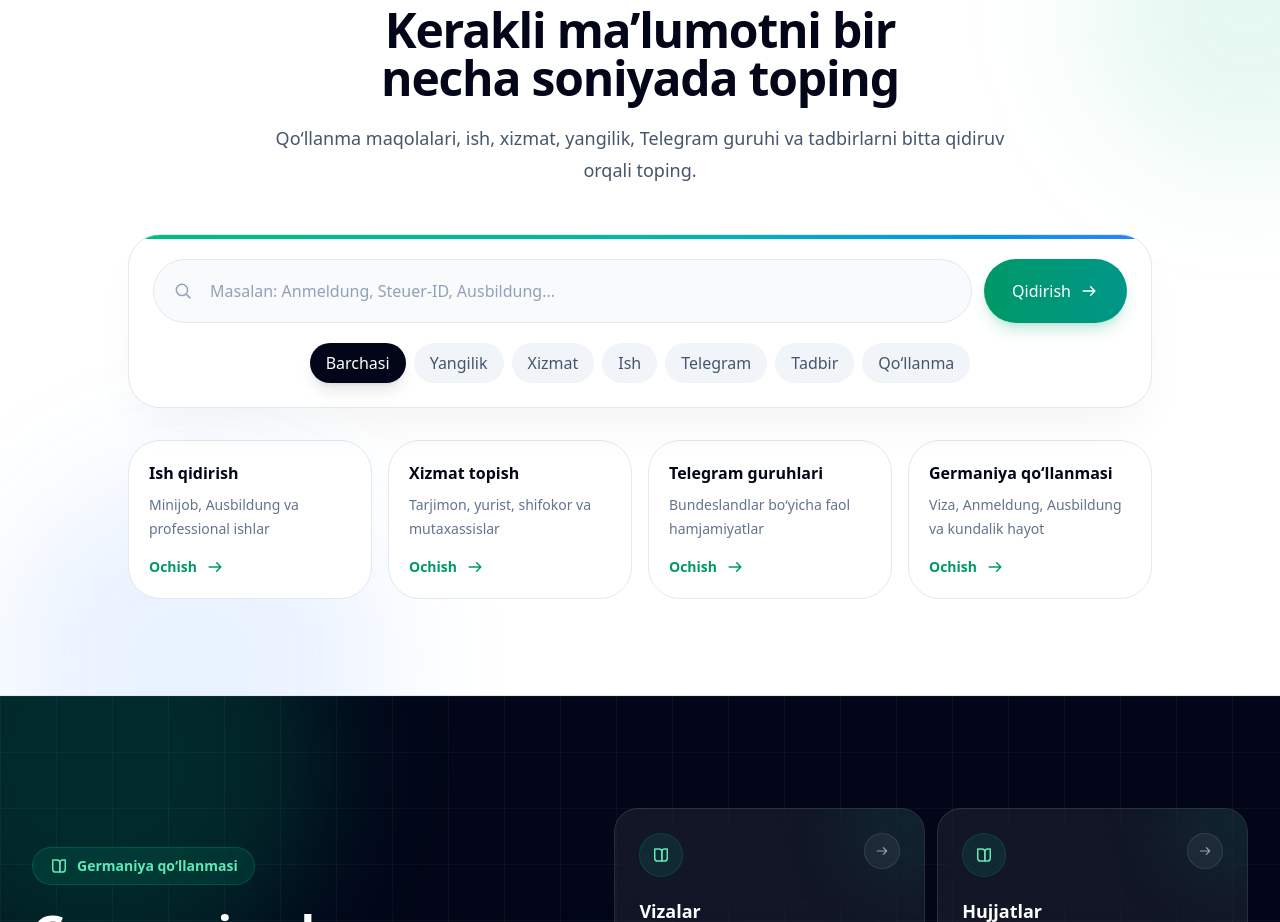
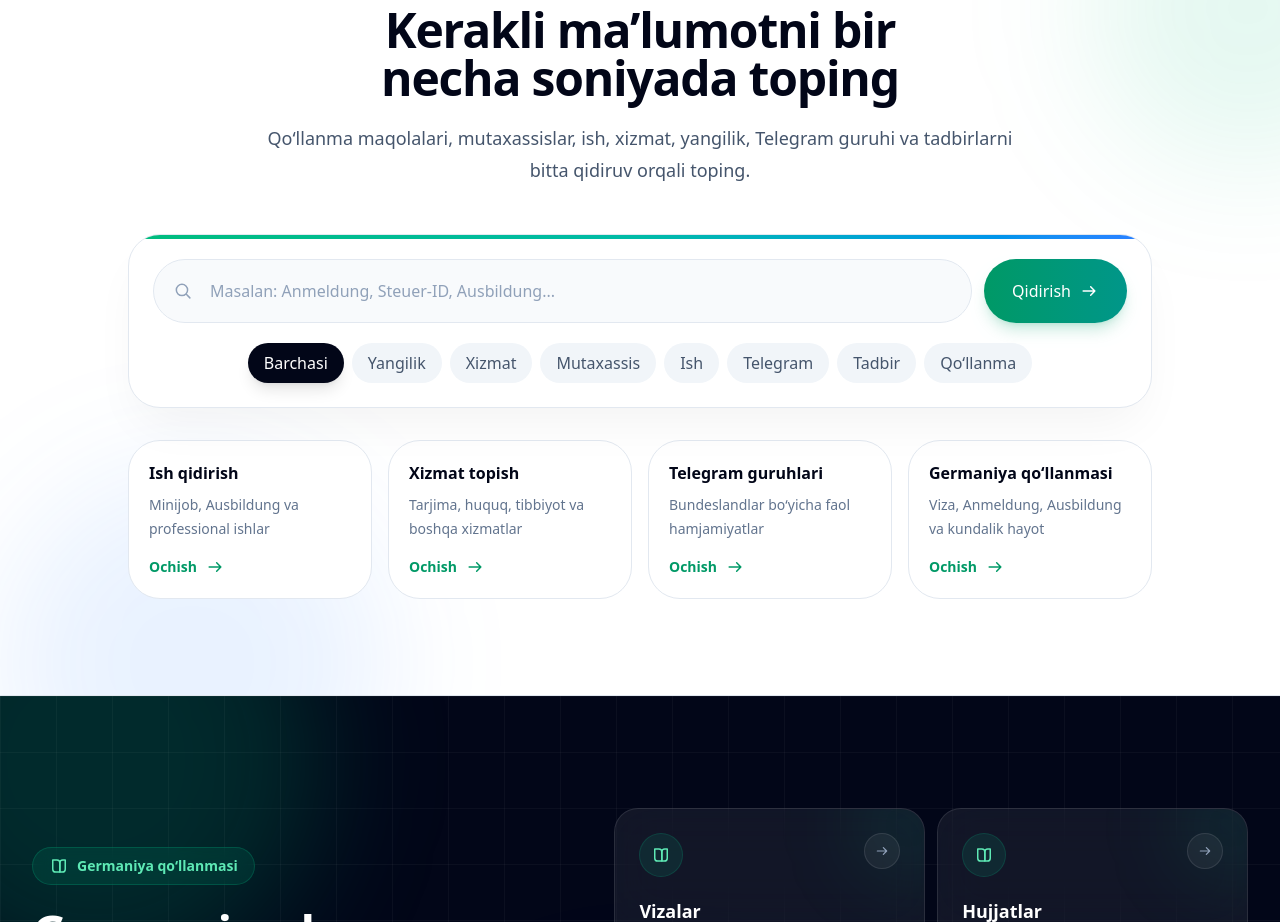
Before and after one commit to ZafarUsarov/vatandoshlar-portal, a Next.js app: page /uz in a window 1280 px wide. Shown: the part 1840-2762 px from the top of the page. Built offline with nearby package versions, Linux system fonts and the light colour scheme.

Commit message:
feat(search): add specialists to global search

```diff
--- a/components/SearchSection.tsx
+++ b/components/SearchSection.tsx
@@ -18,6 +18,7 @@ const categories: ReadonlyArray<SearchFilter> = [
   "Barchasi",
   "Yangilik",
   "Xizmat",
+  "Mutaxassis",
   "Ish",
   "Telegram",
   "Tadbir",
@@ -69,6 +70,9 @@ function getCategoryStyles(category: SearchCategory) {
 
     case "Xizmat":
       return "bg-violet-50 text-violet-700 dark:bg-violet-500/10 dark:text-violet-300";
+
+    case "Mutaxassis":
+      return "bg-fuchsia-50 text-fuchsia-700 dark:bg-fuchsia-500/10 dark:text-fuchsia-300";
 
     case "Ish":
       return "bg-amber-50 text-amber-700 dark:bg-amber-500/10 dark:text-amber-300";
@@ -143,8 +147,8 @@ export default function SearchSection() {
 
           <p className="mx-auto mt-5 max-w-3xl text-lg leading-8 text-slate-600 dark:text-slate-400">
             {locale === "de"
-              ? "Finden Sie Guide-Artikel, Jobs, Dienstleistungen, Nachrichten, Telegram-Gruppen und Veranstaltungen über eine Suche."
-              : "Qo‘llanma maqolalari, ish, xizmat, yangilik, Telegram guruhi va tadbirlarni bitta qidiruv orqali toping."}
+              ? "Finden Sie Guide-Artikel, Fachkräfte, Jobs, Dienstleistungen, Nachrichten, Telegram-Gruppen und Veranstaltungen über eine Suche."
+              : "Qo‘llanma maqolalari, mutaxassislar, ish, xizmat, yangilik, Telegram guruhi va tadbirlarni bitta qidiruv orqali toping."}
           </p>
         </div>
 
@@ -307,7 +311,7 @@ export default function SearchSection() {
                 },
                 {
                   title: "Xizmat topish",
-                  description: "Tarjimon, yurist, shifokor va mutaxassislar",
+                  description: "Tarjima, huquq, tibbiyot va boshqa xizmatlar",
                   href: `/${locale}/services`,
                 },
                 {
--- a/data/searchIndex.ts
+++ b/data/searchIndex.ts
@@ -4,6 +4,10 @@ import {
 } from "./jobs";
 import { getGuideArticlesByCategory } from "./guide/articles";
 import { getGuideCategories } from "./guide/categories";
+import {
+  localizeSpecialist,
+  specialists,
+} from "./specialists";
 
 export type SearchLocale = SupportedJobLocale;
 
@@ -11,6 +15,7 @@ export type SearchCategory =
   | "Sahifa"
   | "Yangilik"
   | "Xizmat"
+  | "Mutaxassis"
   | "Ish"
   | "Ish platformasi"
   | "Telegram"
@@ -395,6 +400,45 @@ function getStaticSearchItems(
   });
 }
 
+function getSpecialistSearchItems(
+  locale: SearchLocale,
+): ReadonlyArray<GlobalSearchItem> {
+  return specialists
+    .filter((specialist) => specialist.profilePublished)
+    .map((specialist) => {
+      const localizedSpecialist = localizeSpecialist(
+        specialist,
+        locale,
+      );
+
+      return {
+        id: `specialist-${specialist.id}`,
+        title: specialist.name,
+        description: localizedSpecialist.shortDescription,
+        href: createLocalizedHref(
+          locale,
+          `/specialists/${specialist.slug}`,
+        ),
+        category: "Mutaxassis",
+        badge: localizedSpecialist.profession,
+        keywords: [
+          specialist.name,
+          specialist.code,
+          localizedSpecialist.profession,
+          localizedSpecialist.shortDescription,
+          ...localizedSpecialist.services,
+          ...specialist.categories,
+          ...specialist.languages,
+          specialist.location?.city ?? "",
+          specialist.location?.bundesland ?? "",
+          localizedSpecialist.serviceArea ?? "",
+          localizedSpecialist.pricingNote ?? "",
+        ],
+      };
+    });
+}
+
+
 function getJobGuideSearchItems(
   locale: SearchLocale,
 ): ReadonlyArray<GlobalSearchItem> {
@@ -476,6 +520,7 @@ export function getGlobalSearchItems(
 ): ReadonlyArray<GlobalSearchItem> {
   return [
     ...getStaticSearchItems(locale),
+    ...getSpecialistSearchItems(locale),
     ...getJobGuideSearchItems(locale),
     ...getGuideSearchItems(locale),
   ];
@@ -499,6 +544,7 @@ export function getSearchCategoryLabel(
       Sahifa: "Sahifa",
       Yangilik: "Yangilik",
       Xizmat: "Xizmat",
+      Mutaxassis: "Mutaxassis",
       Ish: "Ish",
       "Ish platformasi": "Ish platformasi",
       Telegram: "Telegram",
@@ -509,6 +555,7 @@ export function getSearchCategoryLabel(
       Sahifa: "Seite",
       Yangilik: "Nachricht",
       Xizmat: "Dienstleistung",
+      Mutaxassis: "Fachkraft",
       Ish: "Arbeit",
       "Ish platformasi": "Jobportal",
       Telegram: "Telegram",
```
